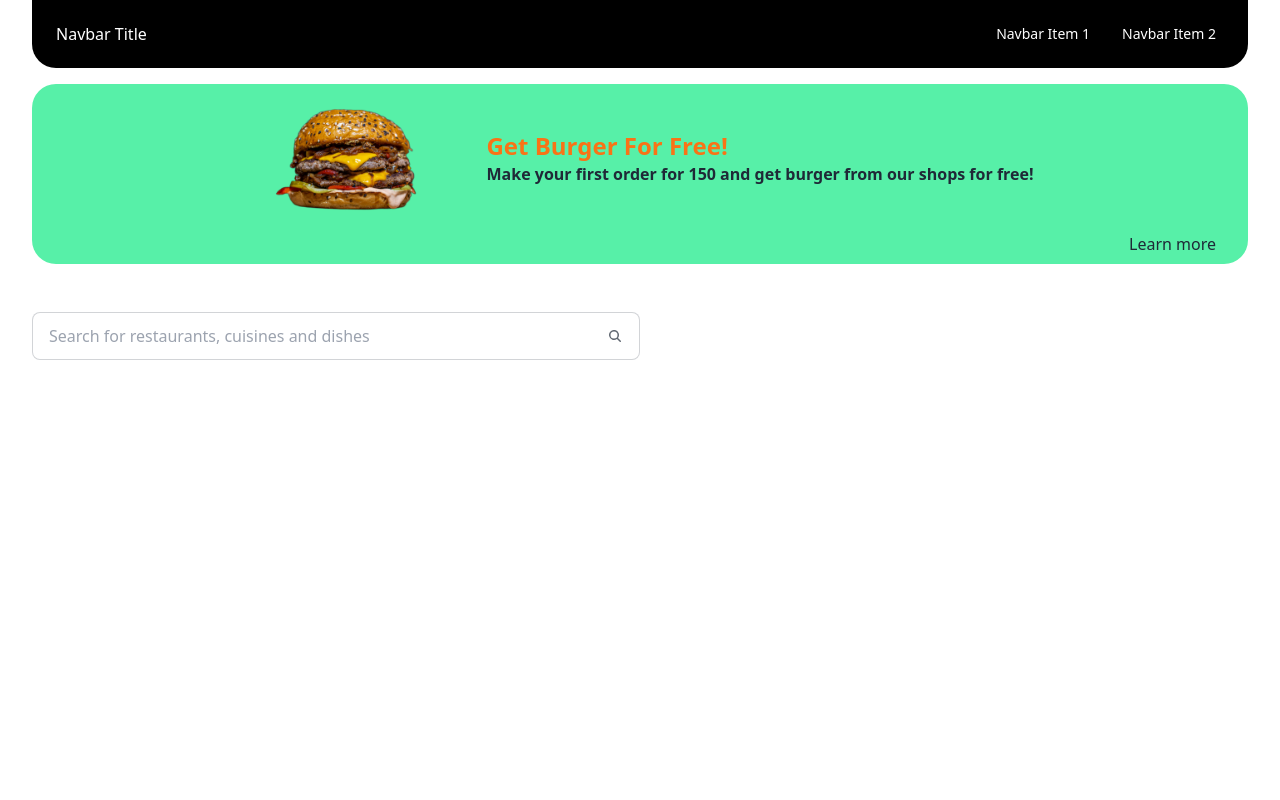
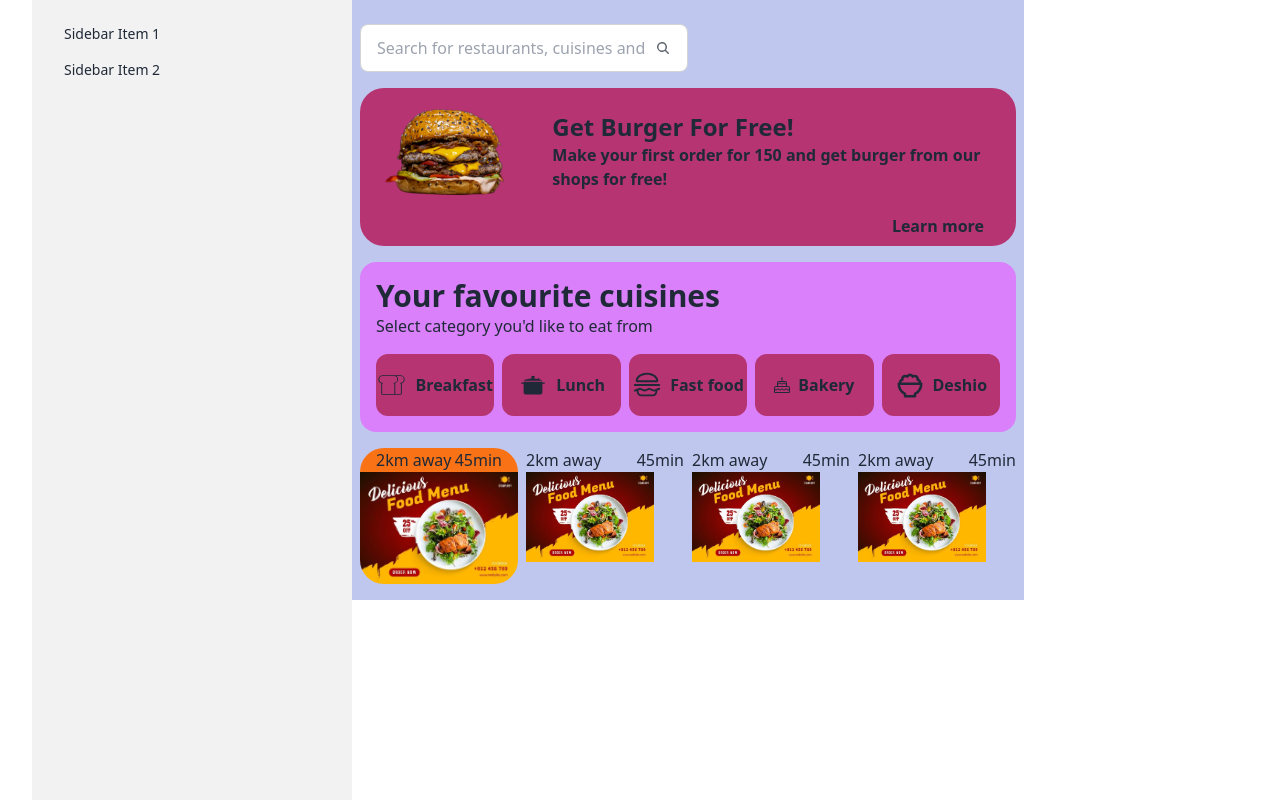
Before and after one commit to fahimabushra1/eaton, a React (Vite) app: page /dashboard in a window 1280 px wide. Built offline with nearby package versions, Linux system fonts and the light colour scheme.

Commit message:
dashboard under construction part two

```diff
--- /dev/null
+++ b/src/components/dashboard/FavouriteCuisines.jsx
@@ -0,0 +1,40 @@
+import { BiBowlRice } from "react-icons/bi";
+import { BsCake } from "react-icons/bs";
+import { GiCookingPot } from "react-icons/gi";
+import { PiBreadThin, PiHamburger } from "react-icons/pi";
+
+
+const FavouriteCuisines = () => {
+    return (
+        <div className="bg-[#D980FA] p-4 rounded-2xl mt-4">
+          <div className="mb-4">
+          <h2 className="text-3xl font-bold">Your favourite cuisines</h2>
+          <p>Select category you'd like to eat from</p>
+          </div>
+            <div className="grid grid-cols-5 gap-2">
+                <div className="flex justify-center items-center bg-[#B53471] py-4 gap-2 rounded-xl">
+                   <div><PiBreadThin className="text-3xl" /></div>
+                   <div className="font-semibold"><button>Breakfast</button></div>
+                </div>
+                <div className="flex justify-center items-center bg-[#B53471] py-4 gap-2 rounded-xl">
+                   <div><GiCookingPot className="text-3xl" /></div>
+                   <div className="font-semibold"><button>Lunch</button></div>
+                </div>
+                <div className="flex justify-center items-center bg-[#B53471] py-4 gap-2 rounded-xl">
+                   <div><PiHamburger className="text-3xl" /></div>
+                   <div className="font-semibold"><button>Fast food</button></div>
+                </div>
+                <div className="flex justify-center items-center bg-[#B53471] py-4 gap-2 rounded-xl">
+                   <div><BsCake className="text-3x" /></div>
+                   <div className="font-semibold"><button>Bakery</button></div>
+                </div>
+                <div className="flex justify-center items-center bg-[#B53471] py-4 gap-2 rounded-xl">
+                   <div><BiBowlRice className="text-3xl" /></div>
+                   <div className="font-semibold"><button>Deshio</button></div>
+                </div>
+            </div>
+        </div>
+    );
+};
+
+export default FavouriteCuisines;
--- /dev/null
+++ b/src/components/dashboard/HomeChefs.jsx
@@ -0,0 +1,62 @@
+import offer from "../../assets/images/offer-banner3.jpg"
+
+const HomeChefs = () => {
+    return (
+        <div className="grid grid-cols-4 gap-2 pb-4 my-4">
+            <div className="rounded-3xl overflow-hidden">
+                <div className="flex justify-between items-center px-4 bg-orange-500">
+                    <div>
+                     <p>2km away</p>
+                    </div>
+                    <div>
+                        <p>45min</p>
+                    </div>
+                </div>
+                <div>
+                    <img className="w-44" src={offer} alt="" />
+                </div>
+            </div>
+            <div>
+                <div className="flex justify-between items-center">
+                    <div>
+                     <p>2km away</p>
+                    </div>
+                    <div>
+                        <p>45min</p>
+                    </div>
+                </div>
+                <div>
+                    <img className="w-32" src={offer} alt="" />
+                </div>
+            </div>
+            <div>
+                <div className="flex justify-between items-center">
+                    <div>
+                     <p>2km away</p>
+                    </div>
+                    <div>
+                        <p>45min</p>
+                    </div>
+                </div>
+                <div>
+                    <img className="w-32" src={offer} alt="" />
+                </div>
+            </div>
+            <div>
+                <div className="flex justify-between items-center">
+                    <div>
+                     <p>2km away</p>
+                    </div>
+                    <div>
+                        <p>45min</p>
+                    </div>
+                </div>
+                <div>
+                    <img className="w-32" src={offer} alt="" />
+                </div>
+            </div>
+        </div>
+    );
+};
+
+export default HomeChefs;
--- /dev/null
+++ b/src/components/dashboard/SearchInput.jsx
@@ -0,0 +1,23 @@
+
+
+const SearchInput = () => {
+    return (
+        <div className='w-1/2 mt-2'>
+      <label className="input input-bordered flex items-center gap-2">
+  <input type="text" className="grow" placeholder="Search for restaurants, cuisines and dishes" />
+  <svg
+    xmlns="http://www.w3.org/2000/svg"
+    viewBox="0 0 16 16"
+    fill="currentColor"
+    className="h-4 w-4 opacity-70">
+    <path
+      fillRule="evenodd"
+      d="M9.965 11.026a5 5 0 1 1 1.06-1.06l2.755 2.754a.75.75 0 1 1-1.06 1.06l-2.755-2.754ZM10.5 7a3.5 3.5 0 1 1-7 0 3.5 3.5 0 0 1 7 0Z"
+      clipRule="evenodd" />
+  </svg>
+</label>
+      </div>
+    );
+};
+
+export default SearchInput;
--- a/src/layouts/DashboardLayout.jsx
+++ b/src/layouts/DashboardLayout.jsx
@@ -1,51 +1,25 @@
-import { Outlet } from 'react-router-dom';
+import { Outlet } from "react-router-dom";
 
 const DashboardLayout = () => {
-    return (
-        <div>
-            <div className="drawer">
-  <input id="my-drawer-3" type="checkbox" className="drawer-toggle" />
-  <div className="drawer-content flex flex-col">
-    {/* Navbar */}
-    <div className="navbar bg-black text-white rounded-b-3xl w-full">
-      <div className="flex-none lg:hidden">
-        <label htmlFor="my-drawer-3" aria-label="open sidebar" className="btn btn-square btn-ghost">
-          <svg
-            xmlns="http://www.w3.org/2000/svg"
-            fill="none"
-            viewBox="0 0 24 24"
-            className="inline-block h-6 w-6 stroke-current">
-            <path
-              strokeLinecap="round"
-              strokeLinejoin="round"
-              strokeWidth="2"
-              d="M4 6h16M4 12h16M4 18h16"></path>
-          </svg>
-        </label>
-      </div>
-      <div className="mx-2 flex-1 px-2">Navbar Title</div>
-      <div className="hidden flex-none lg:block">
-        <ul className="menu menu-horizontal">
-          {/* Navbar menu content here */}
-          <li><a>Navbar Item 1</a></li>
-          <li><a>Navbar Item 2</a></li>
-        </ul>
-      </div>
-    </div>
-    {/* Page content here */}
-    <Outlet/>
+  return (
+    <div className="drawer lg:drawer-open">
+  <input id="my-drawer-2" type="checkbox" className="drawer-toggle" />
+  <div className="drawer-content">
+  <Outlet/>
+    <label htmlFor="my-drawer-2" className="btn btn-primary drawer-button lg:hidden">
+      Open drawer
+    </label>
   </div>
   <div className="drawer-side">
-    <label htmlFor="my-drawer-3" aria-label="close sidebar" className="drawer-overlay"></label>
-    <ul className="menu bg-base-200 min-h-full w-80 p-4">
+    <label htmlFor="my-drawer-2" aria-label="close sidebar" className="drawer-overlay"></label>
+    <ul className="menu bg-base-200 text-base-content min-h-full w-80 p-4">
       {/* Sidebar content here */}
       <li><a>Sidebar Item 1</a></li>
       <li><a>Sidebar Item 2</a></li>
     </ul>
   </div>
 </div>
-        </div>
-    );
+  );
 };
 
 export default DashboardLayout;
--- a/src/pages/Dashboard.jsx
+++ b/src/pages/Dashboard.jsx
@@ -1,35 +1,27 @@
 import burger from "../assets/images/burgerWithoutBG1.png"
+import caretRight from "../assets/images/Caret right.png"
+import FavouriteCuisines from "../components/dashboard/FavouriteCuisines";
+import HomeChefs from "../components/dashboard/HomeChefs";
+import SearchInput from "../components/dashboard/SearchInput";
 
 const Dashboard = () => {
     return (
-        <div>
-      <div className="bg-[#57f0a8] overflow-hidden mt-4 rounded-3xl">
-      <div className='flex justify-center items-center gap-8'>
+        <div className="px-2 pt-4 w-3/4 bg-[#c0c7ee]">
+          <SearchInput/>
+      <div className="bg-[#B53471] overflow-hidden mt-4 rounded-3xl">
+      <div className='flex justify-center items-center gap-4'>
         <div><img className="w-52" src={burger} alt="burger image" /></div>
         <div>
-            <strong className="capitalize text-2xl text-orange-500">get burger for free!</strong>
+            <strong className="capitalize text-2xl">get burger for free!</strong>
             <p className="font-semibold">Make your first order for 150 and get burger from our shops for free!</p>
         </div>
       </div>
       <div>
-      <p className="float-right pr-8 pb-2">Learn more</p>
+      <p className="float-right pr-8 pb-2 font-semibold">Learn more</p>
         </div>
       </div>
-      <div className='w-1/2 mt-12'>
-      <label className="input input-bordered flex items-center gap-2">
-  <input type="text" className="grow" placeholder="Search for restaurants, cuisines and dishes" />
-  <svg
-    xmlns="http://www.w3.org/2000/svg"
-    viewBox="0 0 16 16"
-    fill="currentColor"
-    className="h-4 w-4 opacity-70">
-    <path
-      fillRule="evenodd"
-      d="M9.965 11.026a5 5 0 1 1 1.06-1.06l2.755 2.754a.75.75 0 1 1-1.06 1.06l-2.755-2.754ZM10.5 7a3.5 3.5 0 1 1-7 0 3.5 3.5 0 0 1 7 0Z"
-      clipRule="evenodd" />
-  </svg>
-</label>
-      </div>
+     <FavouriteCuisines/>
+     <HomeChefs/>
         </div>
     );
 };
```
